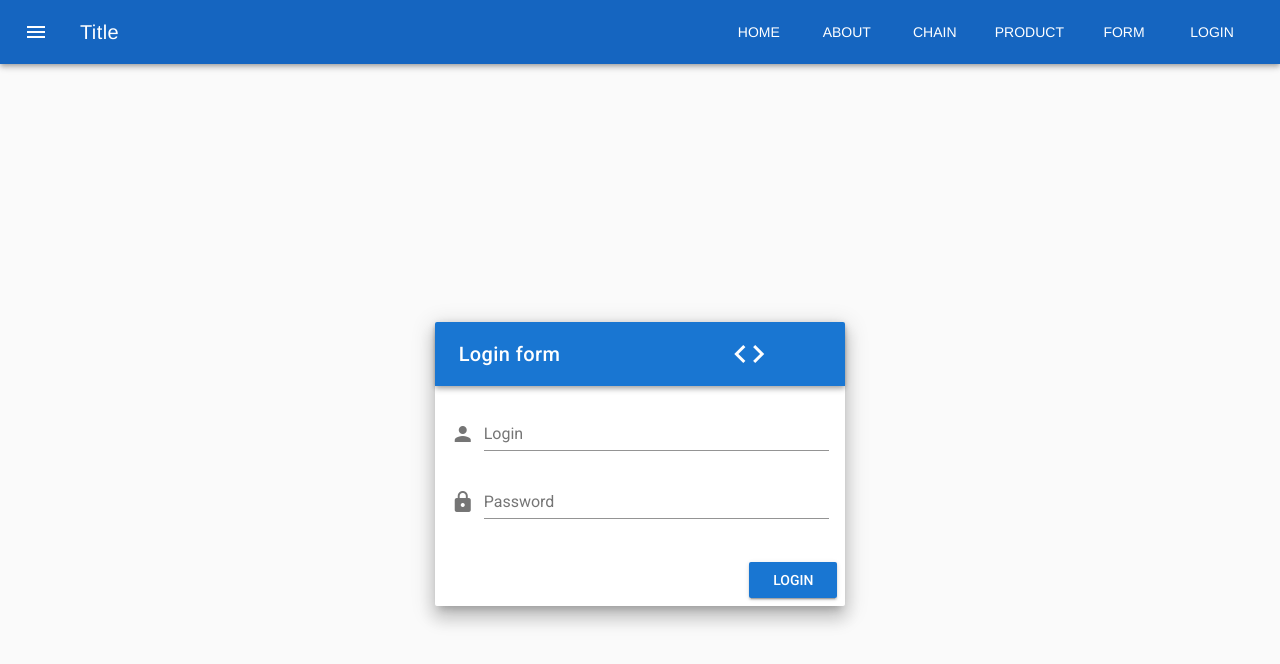
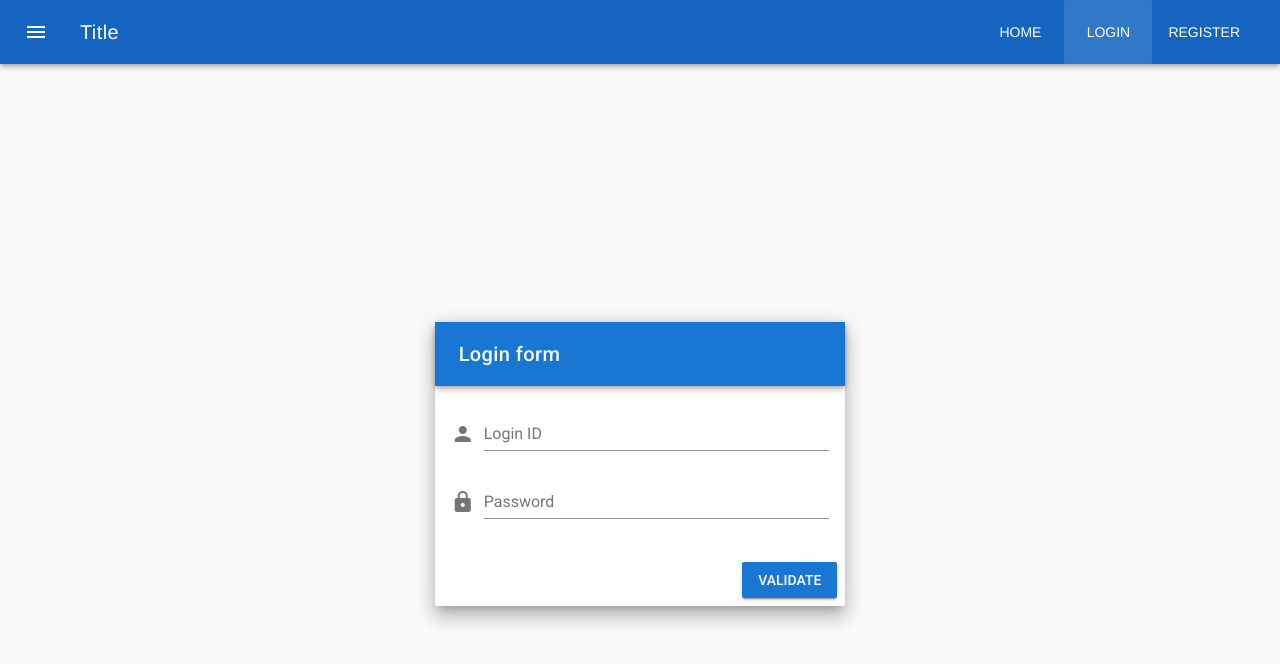
Before and after one commit to PlayPratz/TraceIT, a Vue app in the folder FrontEnd/: page /#/login in a window 1280 px wide. Shown: the top 664 px of the page. Built offline with nearby package versions, Linux system fonts and the light colour scheme.

Commit message:
Created Home Page and Login

```diff
--- a/FrontEnd/src/App.vue
+++ b/FrontEnd/src/App.vue
@@ -9,11 +9,12 @@
       <v-spacer></v-spacer>
       <v-toolbar-items class="hidden-sm-and-down">
         <v-btn flat to="/">Home</v-btn>
-        <v-btn flat to="/about">About</v-btn>
-        <v-btn flat to="/chain">Chain</v-btn>
+        <v-btn flat to="/login">Login</v-btn>
+        <v-btn flat to="/register">Register</v-btn>
+        <!--v-btn flat to="/chain">Chain</v-btn>
         <v-btn flat to="/Product">Product</v-btn>
         <v-btn flat to="/form">Form</v-btn>
-          <v-btn flat to="/login ">Login</v-btn>
+        <v-btn flat to="/login ">Login</v-btn-->
       </v-toolbar-items>
     </v-toolbar>
     <router-view/>
--- a/FrontEnd/src/components/login.vue
+++ b/FrontEnd/src/components/login.vue
@@ -5,38 +5,41 @@
         <v-layout align-center justify-center>
           <v-flex xs12 sm8 md4>
             <v-card class="elevation-12">
+              <v-form
+              ref="form"
+              v-model="valid"
+              lazy-validation>
                 <v-toolbar dark color="primary">
                   <v-toolbar-title>Login form</v-toolbar-title>
-                <v-spacer></v-spacer>
-                <v-tooltip bottom>
-                  <v-btn
-                    slot="activator"
-                    :href="source"
-                    icon
-                    large
-                    target="_blank"
-                  >
-                    <v-icon large>code</v-icon>
-                  </v-btn>
-                  <span>Source</span>
-                </v-tooltip>
-                <v-tooltip right>
-                  <v-btn slot="activator" icon large href="https://codepen.io/johnjleider/pen/wyYVVj" target="_blank">
-                    <v-icon large>mdi-codepen</v-icon>
-                  </v-btn>
-                  <span>Codepen</span>
-                </v-tooltip>
                 </v-toolbar>
                 <v-card-text>
-                <v-form>
-                  <v-text-field prepend-icon="person" name="login" label="Login" type="text"></v-text-field>
-                  <v-text-field id="password" prepend-icon="lock" name="password" label="Password" type="password"></v-text-field>
-                </v-form>
+                    <v-text-field
+                    prepend-icon="person"
+                    label="Login ID"
+                    type="text"
+                    v-model="id"
+                    :rules="idRules"
+                    required>
+                    </v-text-field>
+                    <v-text-field
+                    prepend-icon="lock"
+                    label="Password"
+                    type="password"
+                    v-model="password"
+                    :rules="passwordRules"
+                    required>
+                    </v-text-field>
                 </v-card-text>
                 <v-card-actions>
                   <v-spacer></v-spacer>
-                <v-btn color="primary">Login</v-btn>
+                  <v-btn
+                  :disabled="!valid"
+                  color="primary"
+                  @click="validate">
+                    Validate
+                  </v-btn>
                 </v-card-actions>
+              </v-form>
             </v-card>
           </v-flex>
         </v-layout>
@@ -48,11 +51,25 @@
 <script>
   export default {
     name: "login",
-    data: () => ({
-      drawer: null
-    }),
-    props: {
-      source: String
+    data() {
+      return {
+        valid: true,
+        id: '',
+        idRules: [
+          v => !!v || 'Login ID is required'
+        ],
+        password: '',
+        passwordRules: [
+          v => !!v || 'Password is required'
+        ],
+      }
+    },
+    methods: {
+      validate () {
+        if (this.$refs.form.validate()) {
+          console.log(this.id);
+        }
+      },
     }
   }
 </script>
--- a/FrontEnd/src/views/Home.vue
+++ b/FrontEnd/src/views/Home.vue
@@ -1,16 +1,11 @@
-<template>
-  <div class="home">
-    <InventoryTable />
-  </div>
+<template lang="html">
+  <h1>Rajasi make this Page Awesome</h1>
 </template>
 
 <script>
-import InventoryTable from '../components/InventoryTable'
-
 export default {
-  name: 'Home',
-  components: {
-    InventoryTable
-  }
 }
 </script>
+
+<style lang="css" scoped>
+</style>
```
Also changed, not shown: FrontEnd/src/views/Table.vue (added, +16 -0 lines), 1 other file (tests, documents, lock files or other folders). Lines whose indentation alone changed are shown as unchanged.
